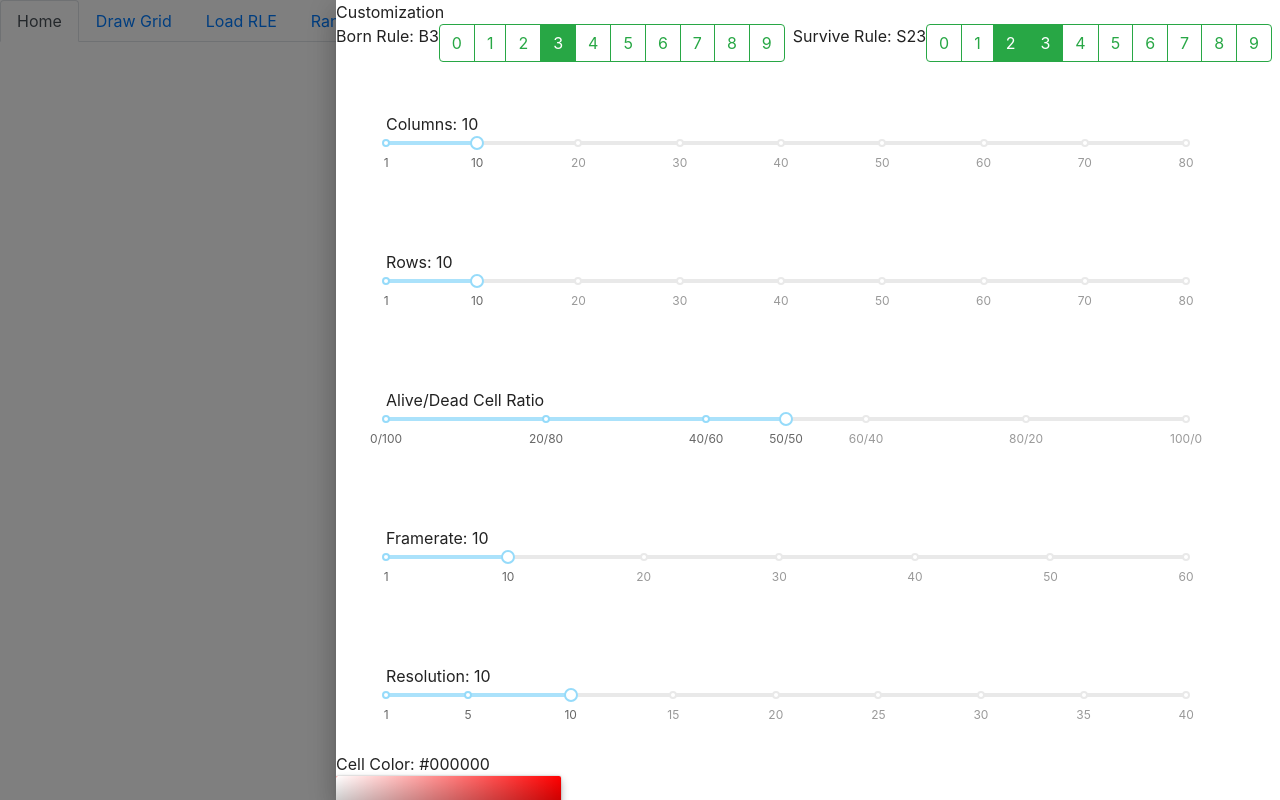
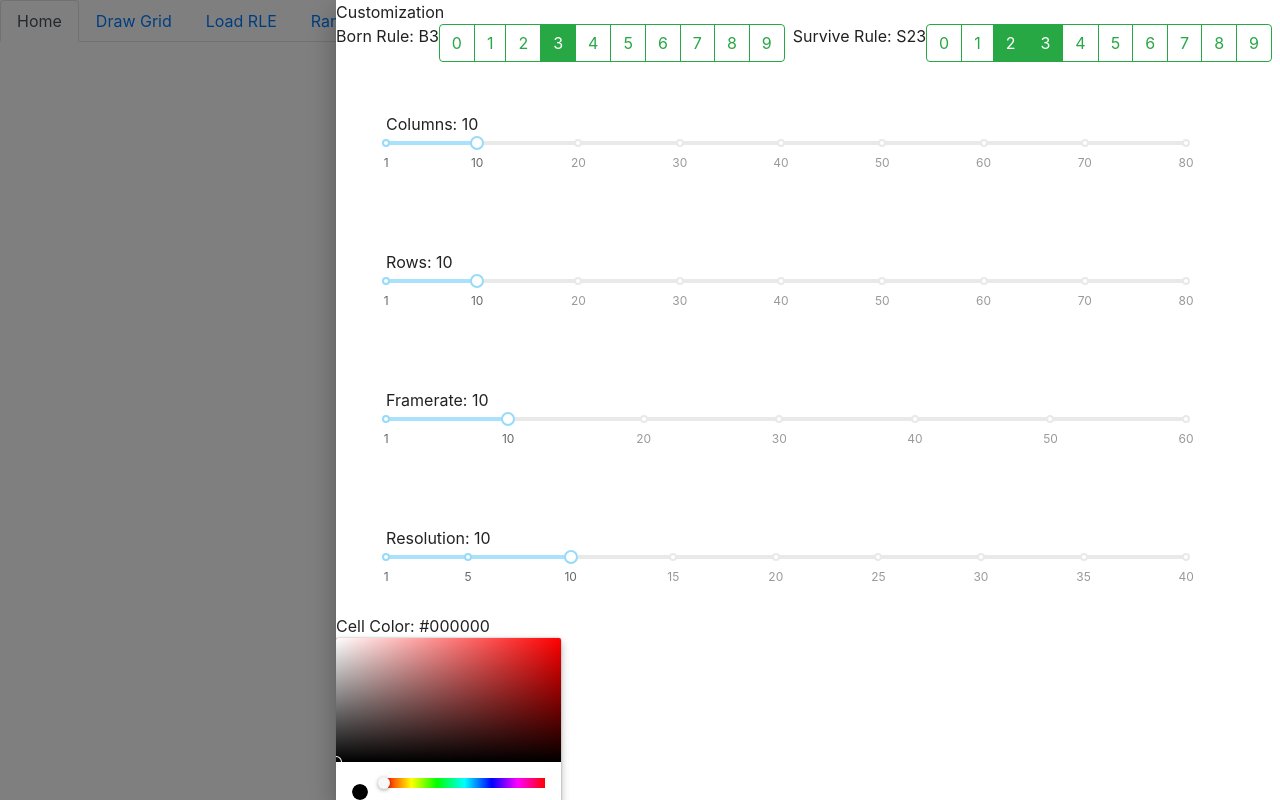
Before and after one commit to DavidKohler/Interactive-Life-like-Cellular-Automata, a React (Create React App) app: page / in a window 1280 px wide. Both pictures are taken after a click on the button "Customize". Built offline with nearby package versions, Linux system fonts and the light colour scheme.

Commit message:
[add] added parentTab attribute to grid customizer

```diff
--- a/src/GridCustomization.js
+++ b/src/GridCustomization.js
@@ -221,18 +221,22 @@ class GridCustomization extends Component {
                 handle={SliderHandle}
               />
             </div>
-            <div className={'random-probabilities-slider'} style={wrapperStyle}>
+            {this.props.parentTab === 'RANDOM' && (
+              <div
+                className={'random-probabilities-slider'}
+                style={wrapperStyle}
+              >
                 {'Alive/Dead Cell Ratio'}
                 <Slider
                   onChange={(v) => this.updateCellRatio(v)}
                   min={0}
                   max={100}
                   marks={cellRatioMarks}
-                defaultValue={50}
+                  defaultValue={this.state.alivePercentage}
                   handle={SliderHandle}
                 />
               </div>
-
+            )}
             <div className={'framerate-slider'} style={wrapperStyle}>
               {`Framerate: ${this.state.framerate}`}
               <Slider
--- a/src/HomePage.js
+++ b/src/HomePage.js
@@ -6,7 +6,7 @@ class HomePage extends Component {
     return (
       <div>
         Home Page!
-        <GridCustomization />
+        <GridCustomization parentTab="HOME" />
       </div>
     );
   }
--- a/src/RandomGridPage.js
+++ b/src/RandomGridPage.js
@@ -86,7 +86,10 @@ class RandomGridPage extends Component {
     return (
       <div>
         Random Grid Page!
-        <GridCustomization submitFunction={this.updateParameters} />
+        <GridCustomization
+          submitFunction={this.updateParameters}
+          parentTab={'RANDOM'}
+        />
         <Button onClick={this.generateGrid}>Create Random Grid</Button>
         {myGrid.length > 0 && (
           <CellularAutomatonSketch
```
Lines whose indentation alone changed are shown as unchanged.
